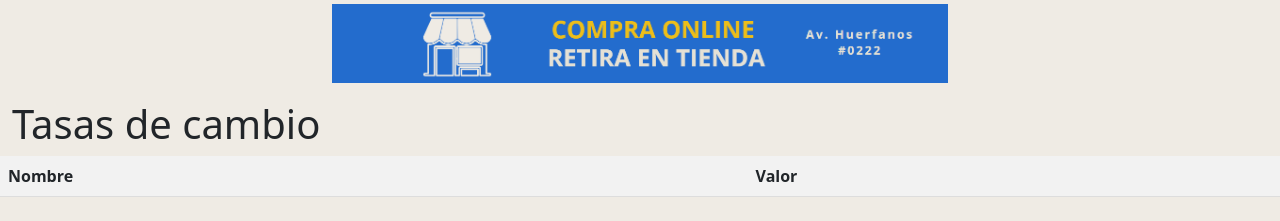
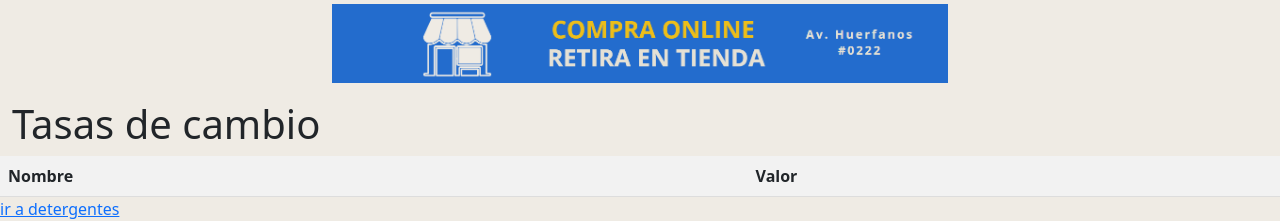
Before and after one commit to Gustvalenzuela/massimple, a Django app: page / in a window 1280 px wide. Shown: the part 623-844 px from the top of the page. Before the commit the page ends 820 px from the top, so only its background shows below. Run offline with Django 4.2, Linux system fonts and the light colour scheme; lists and menus that the app fills with data are empty.

Commit message:
detergente
oton detergente principal

```diff
--- a/menu/templates/menu/principal.html
+++ b/menu/templates/menu/principal.html
@@ -95,7 +95,7 @@
                 <img class="tam" src="img/quimicos.png" alt="Sin imagen">
                 <br>
                 <br>
-                <a class="cate" href="detergentes.html" target="_blank">
+                <a class="cate" href="{% url 'detergentes' %}" >
                     <h6> Detergentes</h6>
                 </a>
             </div>
@@ -181,6 +181,7 @@
         crossorigin="anonymous"></script>
 
     <script src="{% static 'menu/js/jquery.js' %}"></script>
+    <a href="{% url 'detergentes' %}"> ir a detergentes</a>
 </body>
 
 </html>
```
